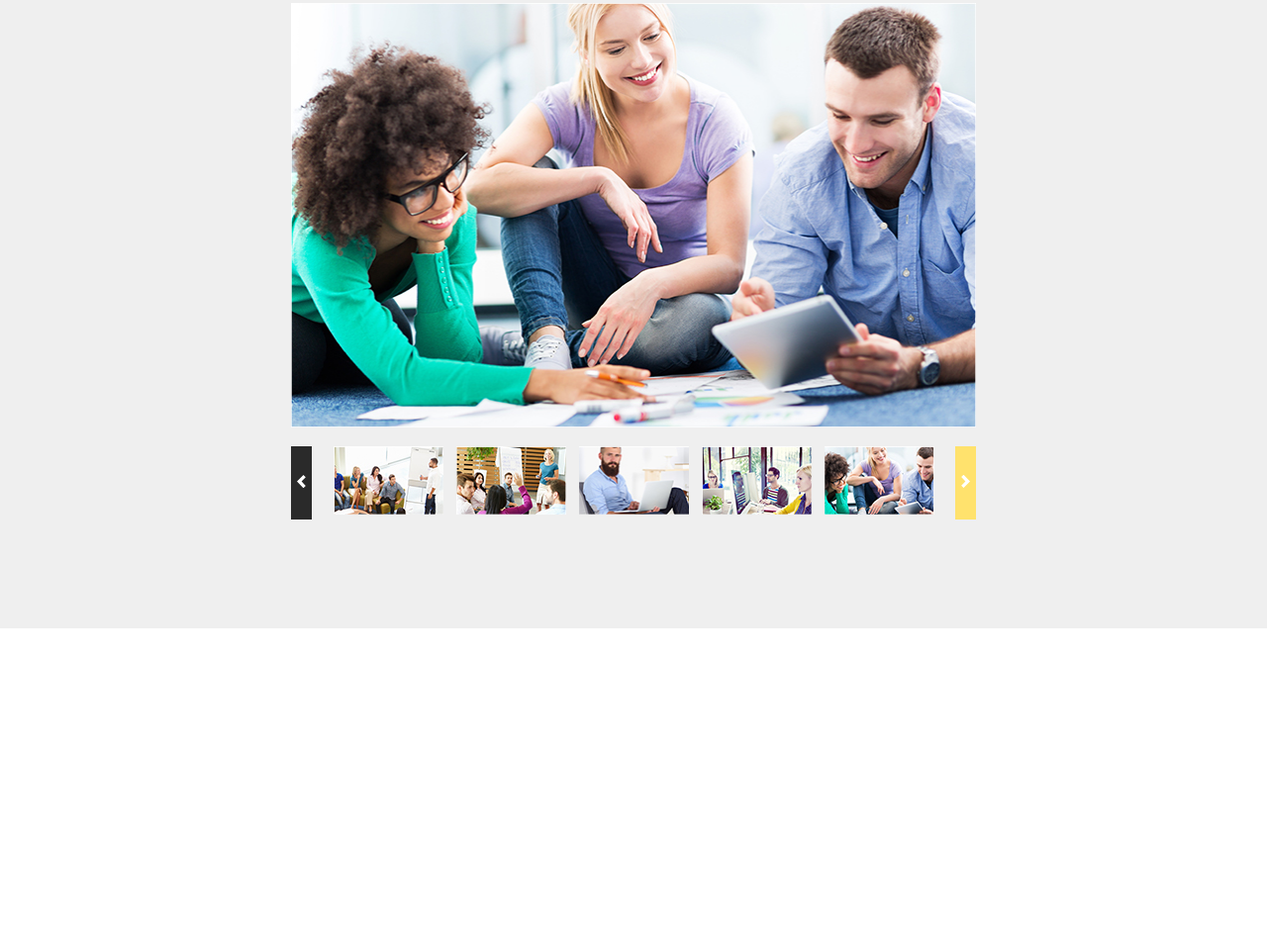
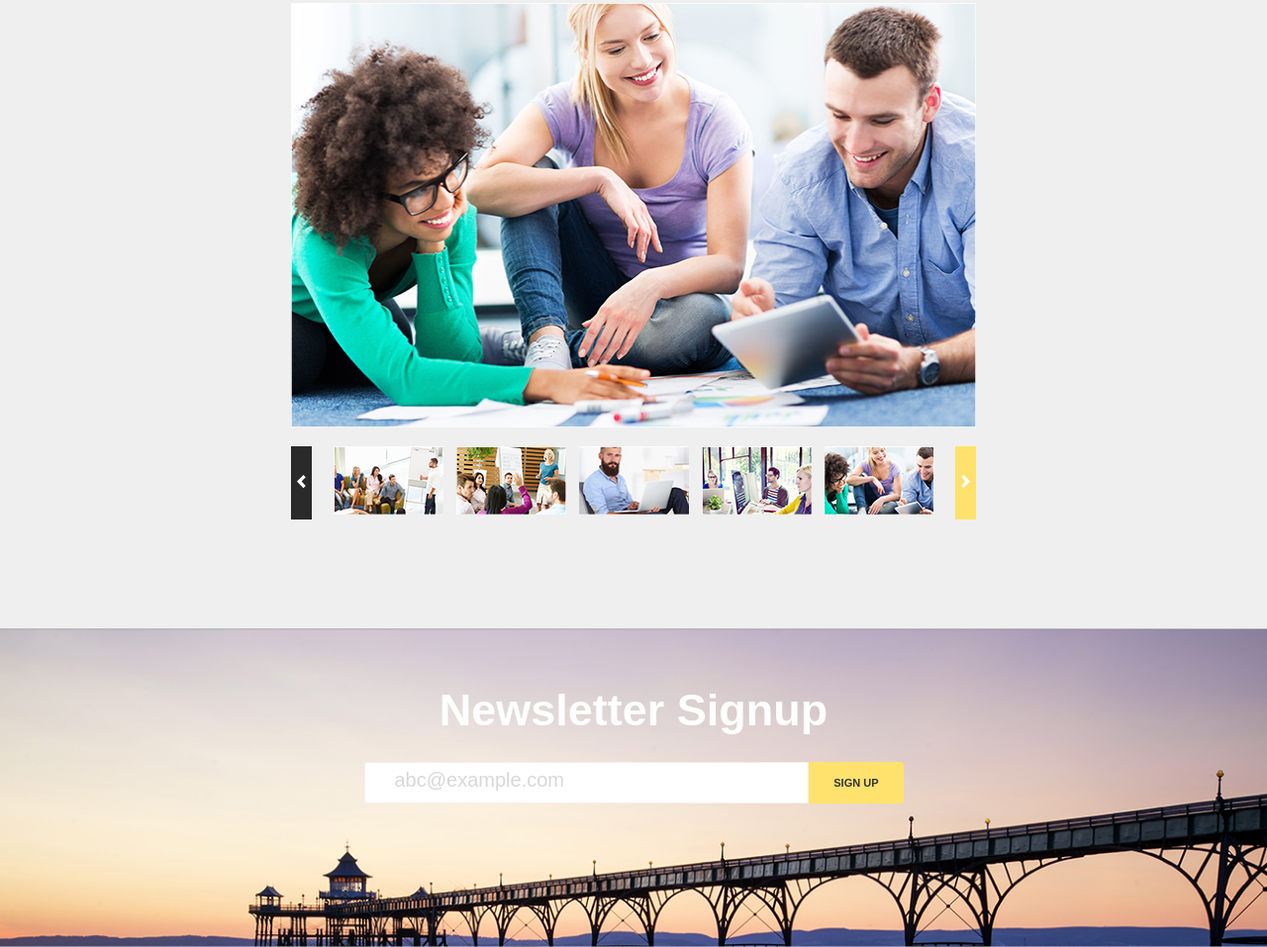
Before and after one commit to dirigableNorge/zippy, a website: page app/source/index.html in a window 1280 px wide. Shown: the part 4732-5689 px from the top of the page at 99% size. Before the commit the page ends 5367 px from the top, so only its background shows below. Drawn offline with nearby package versions, Linux system fonts and the light colour scheme; files that its build step writes are made by us from their sources; a web font is replaced by a local one.

Commit message:
subscription section completed

```diff
--- a/app/source/index.html
+++ b/app/source/index.html
@@ -247,7 +247,7 @@
         </ul>
       </section>
       <section class="videos">
-        <h2 class="sect-title sect-title--ligth videos__title">
+        <h2 class="sect-title sect-title--light videos__title">
           Video Projects
         </h2>
         <ul class="videos__list">
@@ -564,6 +564,13 @@
           </div>
         </div>
       </section>
+      <section class="subscription">
+        <h2 class="sect-title sect-title--light subscription__title">Newsletter Signup</h2>
+        <form action="" class="subscription__form">
+          <input class="subscription__input" type="text" name="" id="" placeholder="abc@example.com">
+          <button class="button subscription__button" type="submit">sign up</button>
+        </form>
+      </section>
     </main>
   </body>
 </html>
--- a/app/source/scss/blocks/sect-title.scss
+++ b/app/source/scss/blocks/sect-title.scss
@@ -11,6 +11,6 @@
   color: #040405;
 }
 
-.sect-title--ligth {
+.sect-title--light {
   color: #fefefe;
 }
--- /dev/null
+++ b/app/source/scss/blocks/subscription.scss
@@ -0,0 +1,42 @@
+.subscription {
+  padding: 60px 0 145px;
+  background-image: url("../img/subscr_bg.jpg");
+  background-repeat: no-repeat;
+  background-position: center;
+  background-size: cover;
+}
+
+.subscription__title {
+  margin-bottom: 30px;
+}
+
+.subscription__form {
+  display: flex;
+  width: 545px;
+  margin: 0 auto;
+}
+
+.subscription__input {
+  flex-grow: 1;
+
+  padding-left: 15px;
+
+  font-family: "Montserrat", "Arial", sertif;
+
+  border: 1px solid #f5efee;
+  border-top-left-radius: 3px;
+  border-bottom-left-radius: 3px;
+}
+
+.subscription__input::placeholder {
+  padding-left: 15px;
+
+  font-family: "Montserrat", "Arial", sertif;
+  font-size: 20px;
+  color: #d8d8d8;
+}
+
+.subscription__button {
+  border-top-left-radius: 0;
+  border-bottom-left-radius: 0;
+}
--- a/app/source/scss/style.scss
+++ b/app/source/scss/style.scss
@@ -45,3 +45,4 @@
 @import "blocks/videos";
 @import "blocks/team";
 @import "blocks/gallery";
+@import "blocks/subscription";
```
Also changed, not shown: app/source/img/subscr_bg.jpg (added).
